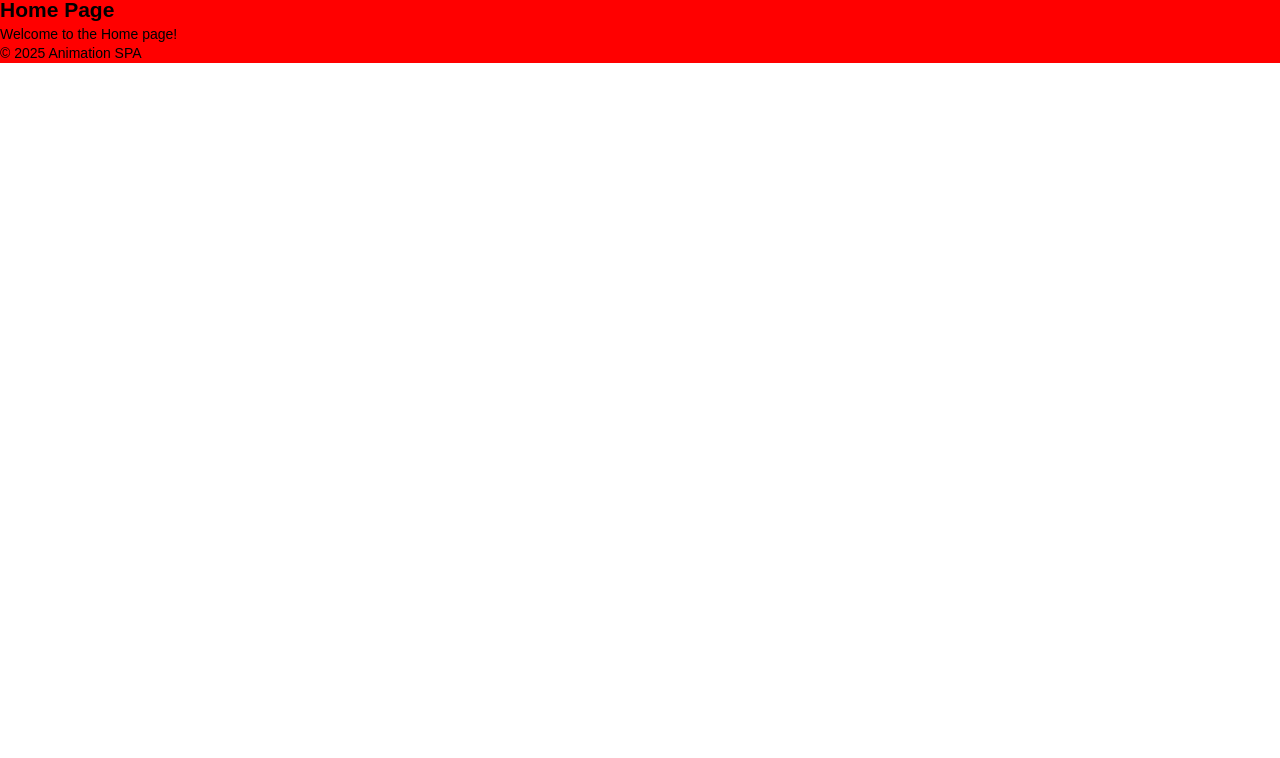
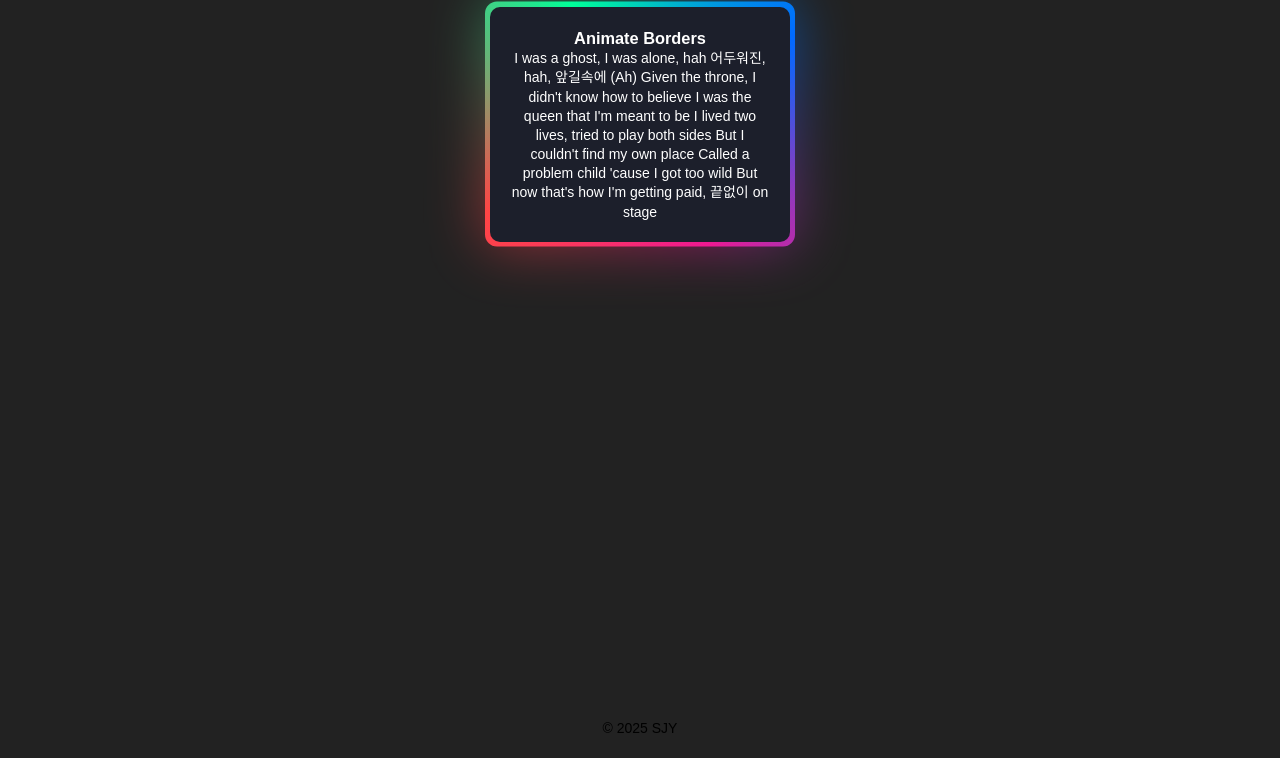
Before and after one commit to ijiat007/animation, a website built with Vite: page index.html in a window 1280 px wide. Shown: the part 42-800 px from the top of the page. Built offline with nearby package versions, Linux system fonts and the light colour scheme.

Commit message:
Add animate border

```diff
--- a/src/assets/_normalize.scss
+++ b/src/assets/_normalize.scss
@@ -33,7 +33,7 @@ html {
 body {
   min-height: 100dvh;
   margin: 0;
-  background-color: $white;
+  background-color: #222;
   line-height: 1.37;
   color: $color;
 }
--- a/src/assets/styles.scss
+++ b/src/assets/styles.scss
@@ -1,9 +1,67 @@
 @use 'normalize.scss' as *;
 
 #app {
-  background: red;
+	display: flex;
+	flex-direction: column;
+	min-height: 100dvh;
 }
 
-h1 {
-	color: blue;
+.container {
+	flex: 1;
+	text-align: center;
+	color: #fff;
+
+	h2 {
+		margin: 10px 0;
+	}
 }
+
+footer {
+	flex: 0 0 auto;
+	padding: 20px;
+	text-align: center;
+}
+
+.card {
+	position: relative;
+	margin: 0 auto;
+	padding: 20px;
+	width: 300px;
+	background: #1c1f2b;
+	border-radius: 10px;
+
+	&::after, &::before {
+		content: '';
+		position: absolute;
+		left: 50%;
+		top: 50%;
+		z-index: -1;
+		width: calc(100% + 10px);
+		height: calc(100% + 10px);
+		background-image: conic-gradient(from var(--angle), #ff4545, #00ff99, #006aff, #ee1992, #ff4545);
+		// background-image: conic-gradient(from var(--angle), transparent 70%, blue);
+		transform: translate(-50%, -50%);
+		border-radius: 12px;
+		animation: 3s spin linear infinite;
+	}
+
+	&::before {
+		filter: blur(2rem);
+		opacity: .5;
+	}
+}
+
+@property --angle {
+  syntax: "<angle>";
+  initial-value: 0deg;
+  inherits: false;
+}
+
+@keyframes spin {
+	from {
+		--angle: 0deg;
+	}
+	to {
+		--angle: 360deg;
+	}
+}
--- a/src/js/main.js
+++ b/src/js/main.js
@@ -1,16 +1,6 @@
 import "../assets/styles.scss";
+import homeHtml from "../pages/home.html?raw";
 
 const app = document.querySelector("#app");
 
-app.innerHTML = `
-  <header>
-    <h1>Animation Home</h1>
-  </header>
-
-  <h2>Home Page</h2>
-  <p>Welcome to the Home page!</p>
-
-  <footer>
-    <p>© 2025 Animation SPA</p>
-  </footer>
-`;
+app.innerHTML = homeHtml;
--- a/src/pages/home.html
+++ b/src/pages/home.html
@@ -1,10 +1,18 @@
-<header>
-  <h1>Animation Home</h1>
-</header>
-
-<h2>Home Page</h2>
-<p>Welcome to the Home page!</p>
+<div class="container">
+  <h2>outline glow</h2>
+  <div class="card">
+    <h3>Animate Borders</h3>
+    I was a ghost, I was alone, hah
+    어두워진, hah, 앞길속에 (Ah)
+    Given the throne, I didn't know how to believe
+    I was the queen that I'm meant to be
+    I lived two lives, tried to play both sides
+    But I couldn't find my own place
+    Called a problem child 'cause I got too wild
+    But now that's how I'm getting paid, 끝없이 on stage
+  </div>
+</div>
 
 <footer>
-  <p>© 2025 Animation SPA</p>
+  © 2025 SJY
 </footer>
```
